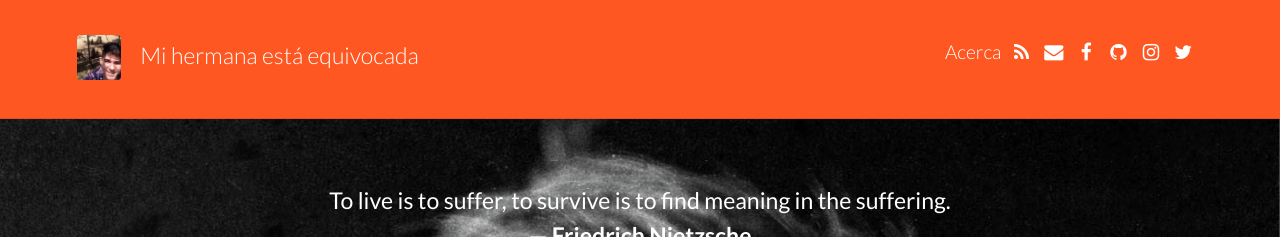
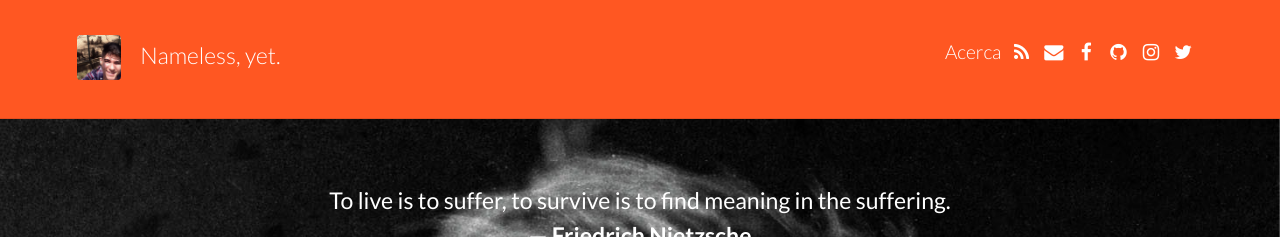
Before and after one commit to carloselhalabi/blog, a Jekyll site: the page built from index.html, in a window 1280 px wide. Shown: the top 237 px of the page. Built offline with Jekyll 4.4.1, drawn with Linux system fonts in a browser that asks for light colours; nearby versions of some CDN libraries; the list of posts is cut into pages by our own code.

```diff
--- a/_config.yml
+++ b/_config.yml
@@ -5,10 +5,10 @@ url: "https://carloselhalabi.github.io/blog" # the base hostname & protocol for
 # THEME-SPECIFIC CONFIGURATION
 theme:
   # Meta
-  title: Mi hermana está equivocada
+  title: Nameless, yet.
   avatar: avatar.jpg
   gravatar: # Email MD5 hash
-  description: "A picture of myself for the future times." # used by search engines
+  description: "A blog to remind my future self that we're not absolute, but evolving things." # used by search engines
 
   # Header and footer text
   header_text: >
```
